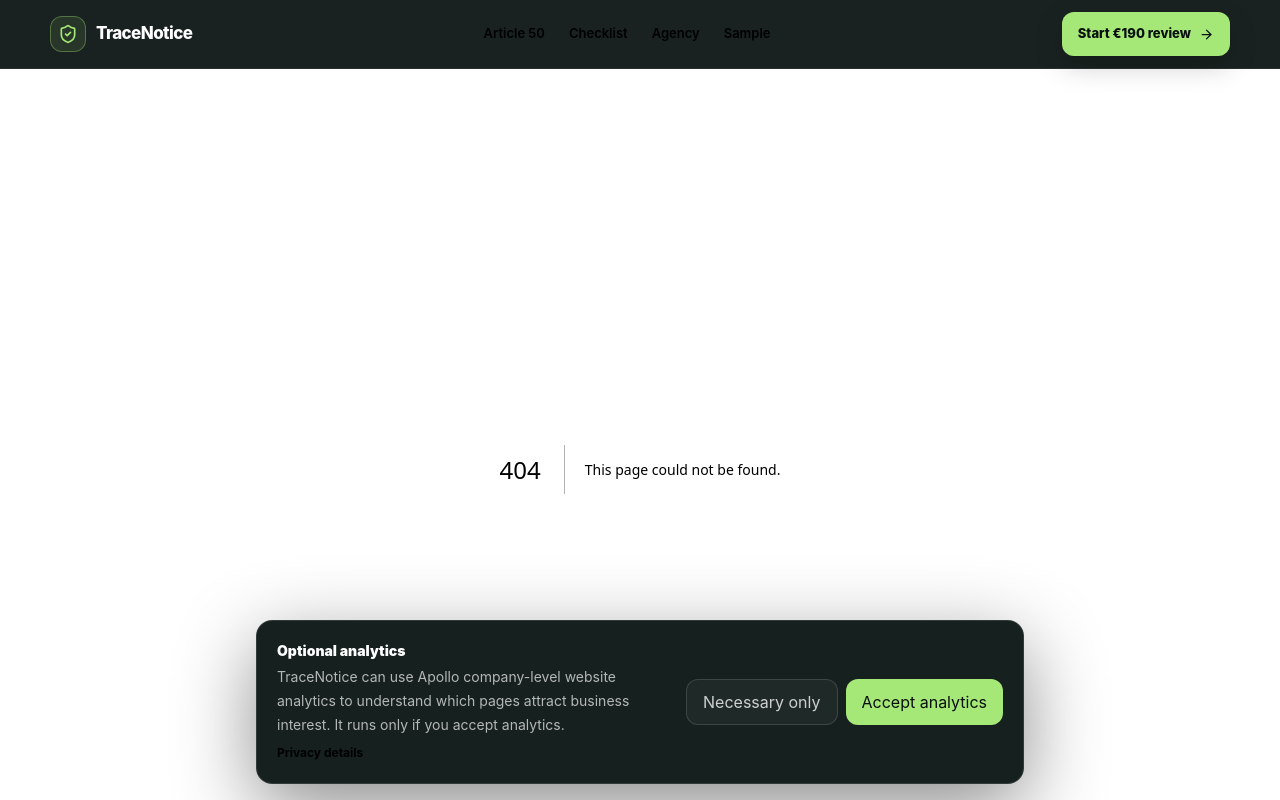
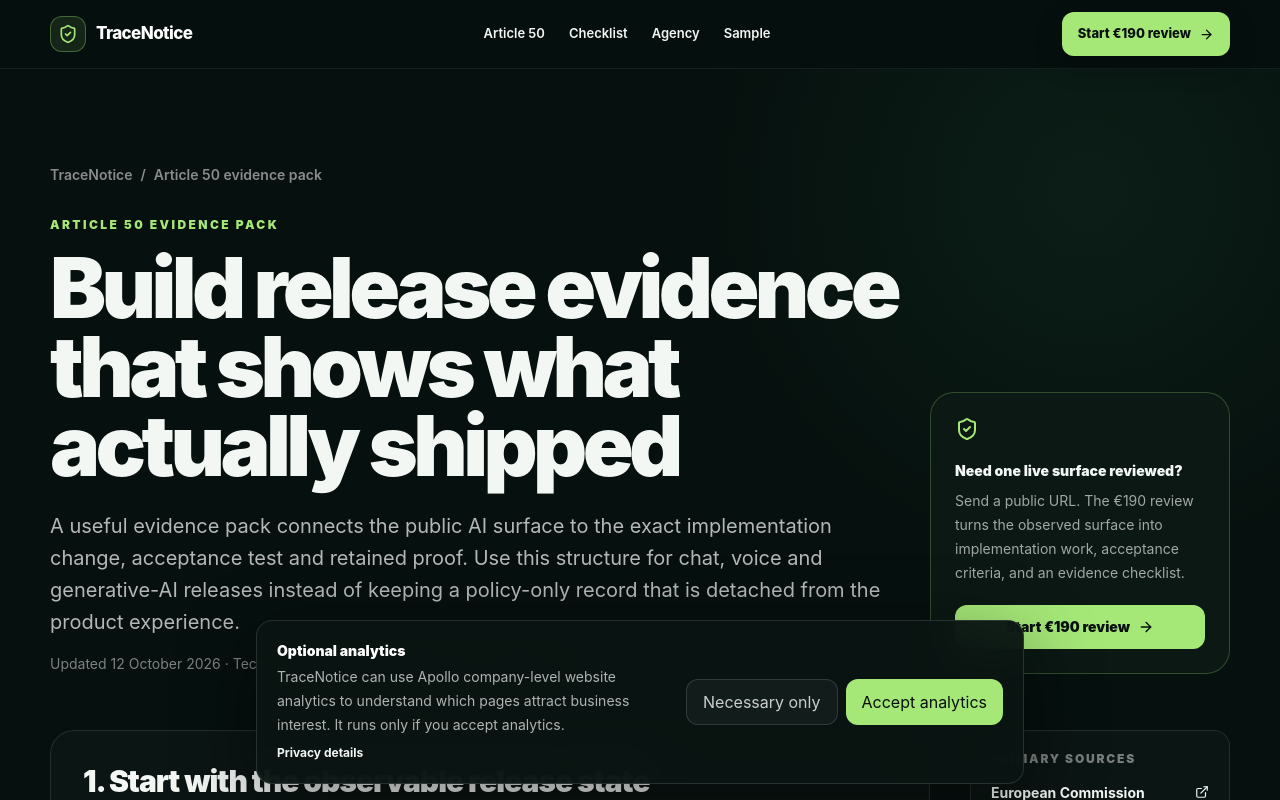
Before and after one commit to PredragCkautovic/tracenotice-public, a Next.js app: page /article-50-evidence-pack in a window 1280 px wide. Before the commit this address had no page. Shown: the top 800 px of the page. Built offline with nearby package versions, Linux system fonts and the light colour scheme.

Commit message:
Add Article 50 evidence pack resource

```diff
--- /dev/null
+++ b/src/app/article-50-evidence-pack/page.tsx
@@ -0,0 +1,116 @@
+import type { Metadata } from "next";
+import { SeoLandingPage } from "@/components/SeoLandingPage";
+
+export const metadata: Metadata = {
+  title: "Article 50 evidence pack template for AI releases",
+  description: "A practical Article 50 release-evidence pack for AI chat, voice and generative AI: observed state, exact change, acceptance test and retained proof.",
+  alternates: { canonical: "/article-50-evidence-pack/" },
+  openGraph: {
+    title: "Article 50 evidence pack template | TraceNotice",
+    description: "A copyable release-evidence structure for public AI surfaces: observed state, implementation change, acceptance test and retained proof.",
+    url: "/article-50-evidence-pack/",
+    images: ["/og/tracenotice-og.png"],
+  },
+  twitter: {
+    card: "summary_large_image",
+    title: "Article 50 evidence pack template | TraceNotice",
+    description: "A practical evidence-pack structure for AI chat, voice and generative-AI releases.",
+    images: ["/og/tracenotice-og.png"],
+  },
+};
+
+export default function Page() {
+  return <SeoLandingPage
+    slug="article-50-evidence-pack"
+    eyebrow="Article 50 evidence pack"
+    title="Build release evidence that shows what actually shipped"
+    lead="A useful evidence pack connects the public AI surface to the exact implementation change, acceptance test and retained proof. Use this structure for chat, voice and generative-AI releases instead of keeping a policy-only record that is detached from the product experience."
+    updated="12 October 2026"
+    sections={[
+      {
+        title: "1. Start with the observable release state",
+        body: "Record the public experience before describing a fix. The evidence pack should let a reviewer understand which surface, release and user journey were actually tested.",
+        bullets: [
+          "Public surface URL or channel, product name, locale and device or client type.",
+          "Release, deployment or ticket reference that identifies the reviewed version.",
+          "A short factual description of what a user sees or hears at the relevant interaction point.",
+          "A dated screenshot, recording or output sample where appropriate and safe to retain.",
+        ],
+      },
+      {
+        title: "2. Tie the finding to one exact implementation change",
+        body: "Avoid vague conclusions such as ‘add transparency’. Write the product change so engineering can implement it and QA can verify it.",
+        bullets: [
+          "Exact proposed disclosure or label wording where supportable.",
+          "Placement or timing: for example before first meaningful chat interaction, in an audible opening for a voice flow, or at the relevant generated-content presentation point.",
+          "Fallback and edge cases such as reconnects, deep links, logged-out states, locales and human handoff.",
+          "Known uncertainty or legal-interpretation questions that should be escalated rather than guessed.",
+        ],
+      },
+      {
+        title: "3. Write an acceptance test before release",
+        body: "The acceptance test turns the implementation note into a release gate. It should be specific enough that a different person can reproduce the check.",
+        bullets: [
+          "Precondition: exact public URL, build, locale, device and account state where relevant.",
+          "Action: the shortest reproducible path a user follows to reach the AI interaction or generated output.",
+          "Expected result: the disclosure, marking or label appears at the intended point and remains legible or audible.",
+          "Edge checks: mobile breakpoints, retry/reconnect, alternate locale, export/download or other relevant product path.",
+        ],
+      },
+      {
+        title: "4. Retain evidence that maps back to the test",
+        body: "Evidence is more useful when every artefact answers a specific acceptance criterion instead of becoming an unstructured folder of screenshots.",
+        bullets: [
+          "Evidence ID and capture date.",
+          "Acceptance criterion the artefact demonstrates.",
+          "Screenshot, recording, generated-output example or release reference.",
+          "Reviewer or owner, plus any unresolved item that still needs product, legal or compliance review.",
+        ],
+      },
+      {
+        title: "5. Use the same schema across chat, voice and generated content",
+        body: "The evidence structure stays consistent while the surface-specific proof changes.",
+        bullets: [
+          "Chat AI: capture the entry point, first interaction state, disclosure placement and mobile/desktop variants.",
+          "Voice AI: retain an opening-call recording or QA artefact that shows audible timing, retry behavior and handoff where relevant.",
+          "Generative AI: retain a representative output plus the visible label, metadata, provenance or machine-readable marking path being tested.",
+          "Agency work: repeat the same pack per client surface so the handoff is separable and white-label-ready.",
+        ],
+      },
+      {
+        title: "6. Keep the pack operational, not declarative",
+        body: "An evidence pack is not a certificate and should not overstate what was reviewed. Keep the boundary explicit.",
+        bullets: [
+          "Do not store credentials, private customer data or confidential production material in a public-surface review pack.",
+          "Do not label the pack as proof of legal compliance or certification.",
+          "Record only the surface and release actually tested; do not generalize one result to unrelated product flows.",
+          "Escalate unresolved applicability or legal-interpretation questions to qualified counsel or the appropriate compliance owner.",
+        ],
+      },
+    ]}
+    faq={[
+      {
+        q: "What is the minimum useful Article 50 evidence pack?",
+        a: "For an operational release record, keep the reviewed public surface and release reference, the observed state, the exact implementation change, a reproducible acceptance test, and a dated artefact showing the final result. The legal sufficiency of any evidence set depends on the actual product and context.",
+      },
+      {
+        q: "Is an evidence pack the same as Article 50 certification?",
+        a: "No. TraceNotice does not certify legal compliance. The pack is technical and operational release evidence that helps teams show what they implemented and tested.",
+      },
+      {
+        q: "Can an agency use one template for multiple clients?",
+        a: "Yes, but keep a separate evidence record per client surface and release. That makes each handoff auditable and avoids mixing unrelated product states.",
+      },
+      {
+        q: "Can TraceNotice build the pack from a live public surface?",
+        a: "Yes. The €190 AI Surface Fix covers one public AI surface and produces an implementation-ready brief, acceptance criteria and an evidence-retention checklist. A free scope check is available first if you are not ready to buy.",
+      },
+    ]}
+    related={[
+      { label: "Download the evidence-pack template", href: "/downloads/article-50-evidence-pack-template.md" },
+      { label: "Article 50 implementation checklist", href: "/article-50-checklist/" },
+      { label: "Chatbot disclosure guide", href: "/ai-chatbot-disclosure/" },
+      { label: "Voice AI disclosure guide", href: "/voice-ai-disclosure/" },
+    ]}
+  />;
+}
```
